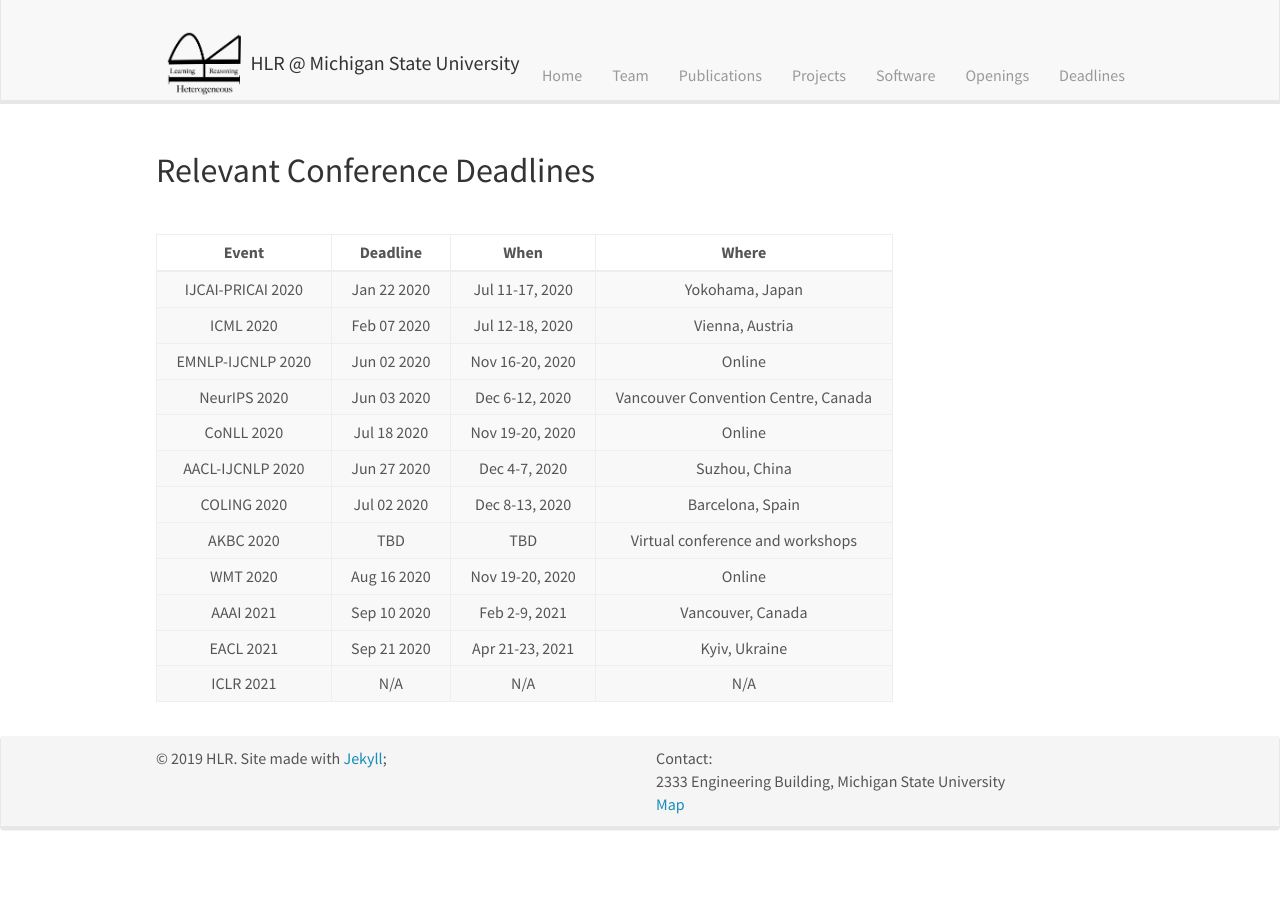
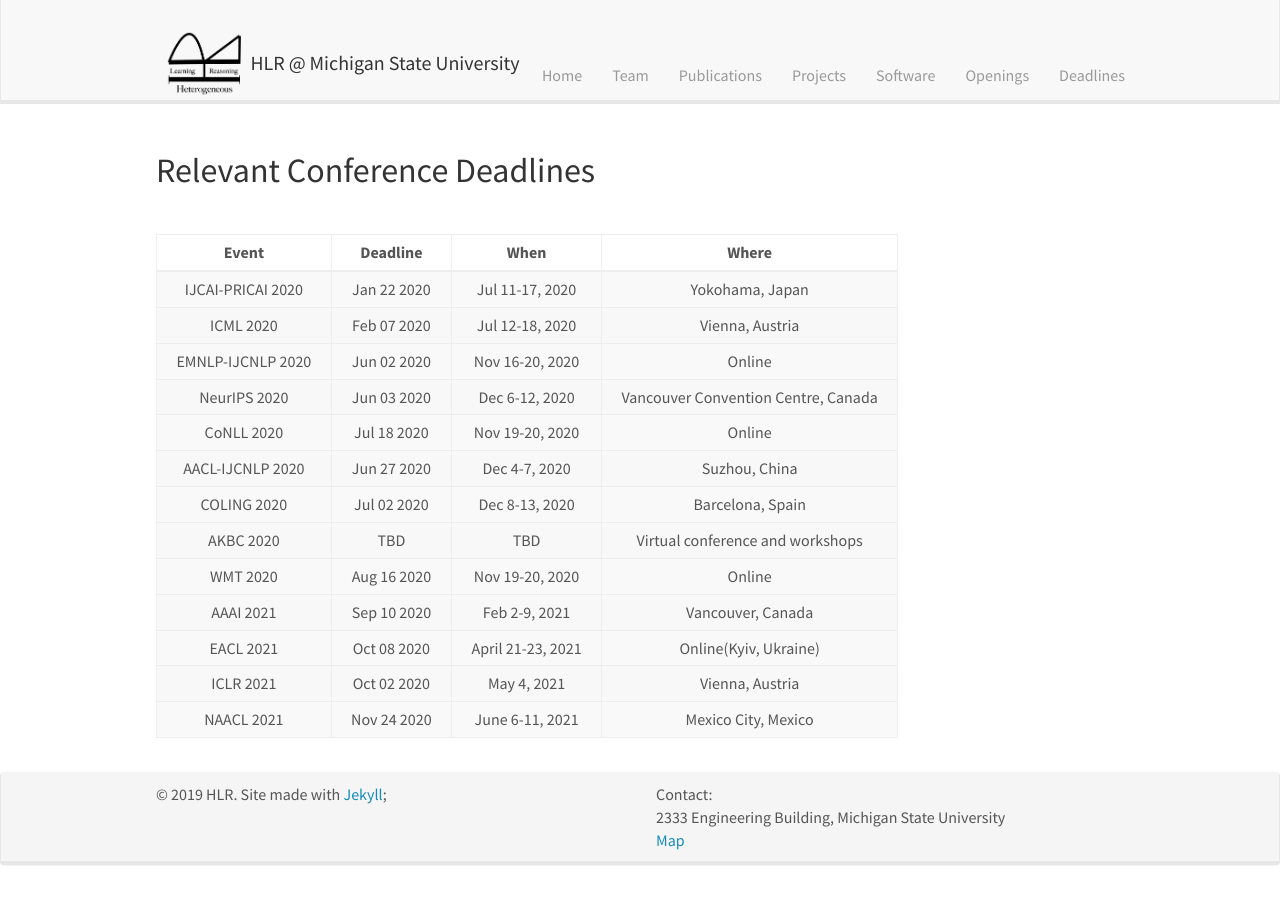
Before and after one commit to HLR/HLR.github.io, a Jekyll site: the page built from _pages/deadlines.md, in a window 1280 px wide. Built offline with Jekyll 4.4.1, drawn with Linux system fonts in a browser that asks for light colours; nearby versions of some CDN libraries.

Commit message:
Update deadlines.md

```diff
--- a/_pages/deadlines.md
+++ b/_pages/deadlines.md
@@ -24,8 +24,9 @@ permalink: /deadlines/
 | &nbsp; AKBC 2020  &nbsp; | &nbsp;   TBD   &nbsp; | &nbsp; TBD   &nbsp; | &nbsp;  Virtual conference and workshops &nbsp; |
 | &nbsp; WMT 2020  &nbsp; | &nbsp;  Aug 16 2020   &nbsp; | &nbsp;  Nov 19-20, 2020 &nbsp; | &nbsp;  Online  &nbsp;|
 | &nbsp; AAAI 2021  &nbsp; | &nbsp;  Sep 10 2020  &nbsp; | &nbsp; Feb 2-9, 2021  &nbsp; | &nbsp;  Vancouver, Canada  &nbsp;|
-| &nbsp; EACL 2021  &nbsp; | &nbsp;  Sep 21 2020   &nbsp; | &nbsp;  Apr 21-23, 2021 &nbsp; | &nbsp; Kyiv, Ukraine  &nbsp;|
-| &nbsp; ICLR 2021  &nbsp; | &nbsp;  N/A   &nbsp; | &nbsp;  N/A   &nbsp; | &nbsp;  N/A &nbsp; |
+| &nbsp; EACL 2021  &nbsp; | &nbsp;  Oct 08 2020   &nbsp; | &nbsp;  April 21-23, 2021 &nbsp; | &nbsp; Online(Kyiv, Ukraine)  &nbsp;|
+| &nbsp; ICLR 2021  &nbsp; | &nbsp;  Oct 02 2020    &nbsp; | &nbsp;  May 4, 2021   &nbsp; | &nbsp;  Vienna, Austria &nbsp; |
+| &nbsp; NAACL 2021  &nbsp; | &nbsp;  Nov 24 2020    &nbsp; | &nbsp;  June 6-11, 2021   &nbsp; | &nbsp;  Mexico City, Mexico &nbsp; |
 {:.table-striped .table-bordered}
 
 &nbsp;
```
